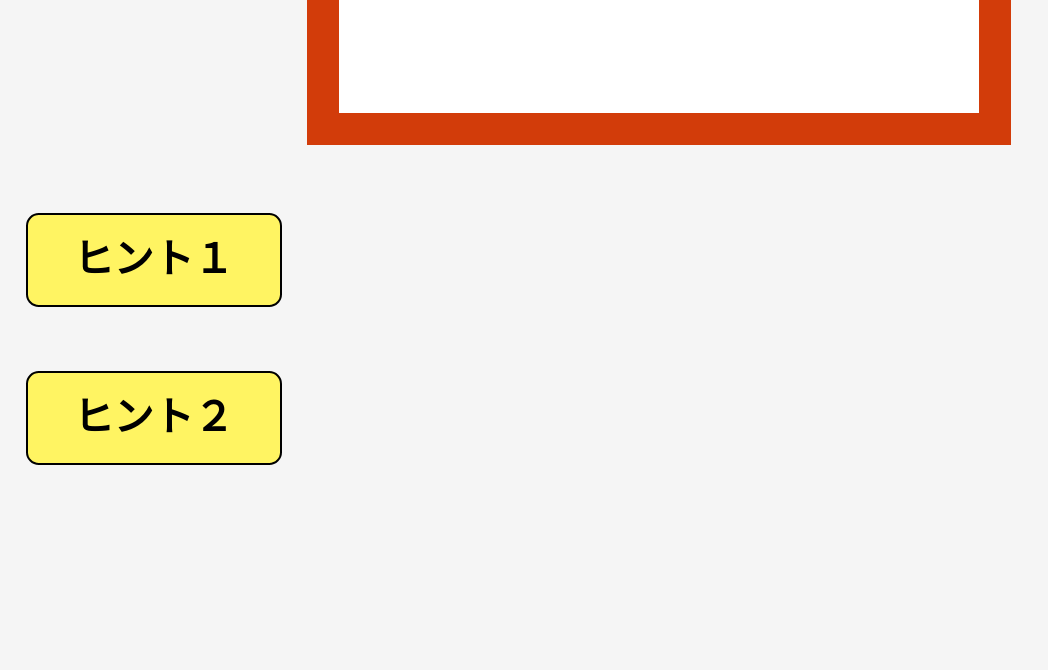
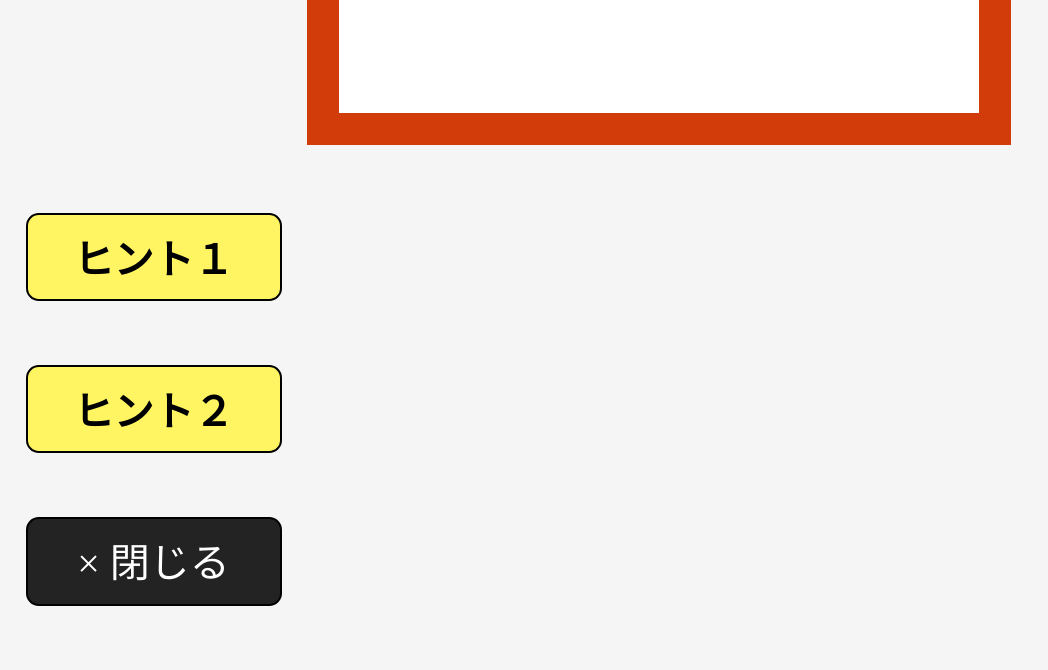
Before and after one commit to 100nazoNEXT/100nazoNEXT, a PHP site: page /Q1hint.html in a window 1280 px wide. Shown: the part 715-1385 px from the top of the page, without its empty margins (0-1048 px from the left). Before the commit the page ends 1180 px from the top, so only its background shows below. Run offline with PHP 8.4, Linux system fonts and the light colour scheme; some web fonts are replaced.

Commit message:
Add files via upload

```diff
--- a/Q1hint.html
+++ b/Q1hint.html
@@ -33,6 +33,7 @@
             <p>では、上半分である、1文字目を繋げて読んでみるとどんな言葉になるでしょうか？</p>
             </div>
         </div>
+        <a class="btn end" href="index.html"><p>× 閉じる</p></a>
     </div>
  </section>
  </body>
--- a/Q2hint.html
+++ b/Q2hint.html
@@ -36,6 +36,7 @@
             <p>2種類の「ふじ」を漢字にすると、それぞれ、「富士」「藤」となります。</p>
             </div>
         </div>
+        <a class="btn end" href="index.html"><p>× 閉じる</p></a>
     </div>
  </section>
  </body>
--- a/hint.css
+++ b/hint.css
@@ -78,7 +78,6 @@ body {
 .hint .op label {
     font-size: 40px;
 	font-weight: bold;
-	line-height: 1.6;
     width: 20vw;
 	position: relative;
 	display: block;
@@ -109,7 +108,6 @@ body {
 }
 
 .hint .op label::after {
-	line-height: 1.6;
 	position: absolute;
 	top: 50%;
 	right: 0;
@@ -120,3 +118,29 @@ body {
 	        transition: all 0.5s ease;
 	text-align: center;
 }
+
+.hint a {
+    text-decoration: none;
+    margin-left: 2vw;
+	margin-bottom: 5vw;
+	color: white;
+    text-align: center;
+}
+
+.end {
+    font-size: 40px;
+    width: 20vw;
+    height: 7vw;
+	position: relative;
+	display: block;
+	margin: 0 0 0 0;
+	padding: 1vw 1.5vw 1vw 1.5vw;
+    border-radius: 1vw;
+    border: 2px #000 solid;
+    background-color: #242323;
+    border: 2px #000 solid;
+}
+
+.end p {
+    margin: 0;
+}
```
